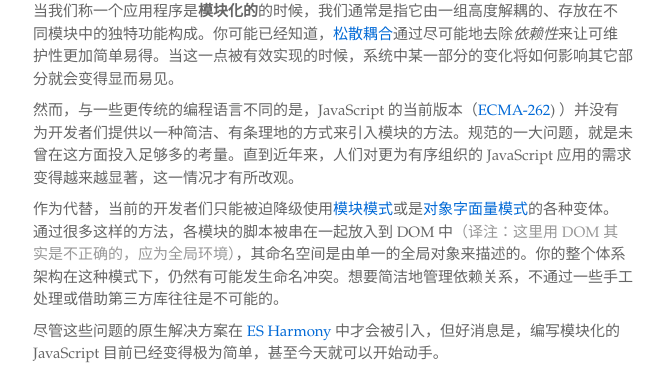
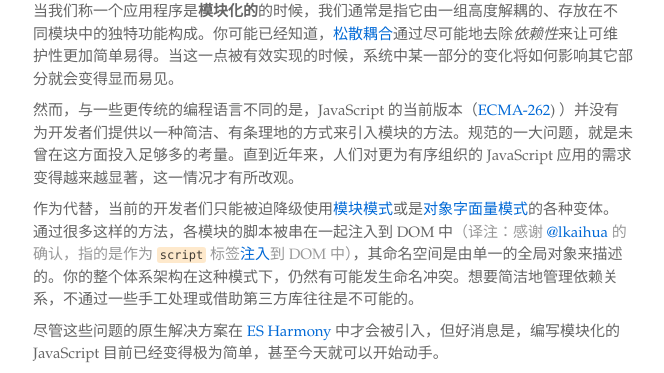
Before and after one commit to Justineo/singles, a plain HTML site: page writing-modular-js/index.html in a window 1280 px wide. Shown: the part 415-788 px from the top of the page, without its empty margins (312-976 px from the left). Drawn offline with nearby package versions, Linux system fonts and the light colour scheme.

Commit message:
confirm some unclear issues

```diff
--- a/writing-modular-js/index.html
+++ b/writing-modular-js/index.html
@@ -159,7 +159,7 @@
 
 <p>然而，与一些更传统的编程语言不同的是，JavaScript 的当前版本（<a href="http://www.ecma-international.org/publications/standards/Ecma-262.htm">ECMA-262</a>) ）并没有为开发者们提供以一种简洁、有条理地的方式来引入模块的方法。规范的一大问题，就是未曾在这方面投入足够多的考量。直到近年来，人们对更为有序组织的 JavaScript 应用的需求变得越来越显著，这一情况才有所改观。</p>
 
-<p>作为代替，当前的开发者们只能被迫降级使用<a href="http://www.adequatelygood.com/2010/3/JavaScript-Module-Pattern-In-Depth">模块模式</a>或是<a href="http://rmurphey.com/blog/2009/10/15/using-objects-to-organize-your-code/">对象字面量模式</a>的各种变体。通过很多这样的方法，各模块的脚本被串在一起放入到 DOM 中<span class="translate-note">（译注：这里用 DOM 其实是不正确的，应为全局环境）</span>，其命名空间是由单一的全局对象来描述的。你的整个体系架构在这种模式下，仍然有可能发生命名冲突。想要简洁地管理依赖关系，不通过一些手工处理或借助第三方库往往是不可能的。</span></p>
+<p>作为代替，当前的开发者们只能被迫降级使用<a href="http://www.adequatelygood.com/2010/3/JavaScript-Module-Pattern-In-Depth">模块模式</a>或是<a href="http://rmurphey.com/blog/2009/10/15/using-objects-to-organize-your-code/">对象字面量模式</a>的各种变体。通过很多这样的方法，各模块的脚本被串在一起注入到 DOM 中<span class="translate-note">（译注：感谢 <a href="https://twitter.com/lkaihua/">@lkaihua</a> 的确认，指的是作为 <code>script</code> 标签<a href="https://twitter.com/addyosmani/status/278514027892703232">注入</a>到 DOM 中）</span>，其命名空间是由单一的全局对象来描述的。你的整个体系架构在这种模式下，仍然有可能发生命名冲突。想要简洁地管理依赖关系，不通过一些手工处理或借助第三方库往往是不可能的。</span></p>
 
 <p>尽管这些问题的原生解决方案在 <a href="http://wiki.ecmascript.org/doku.php?id=harmony:modules">ES Harmony</a> 中才会被引入，但好消息是，编写模块化的 JavaScript 目前已经变得极为简单，甚至今天就可以开始动手。</p>
 
```
